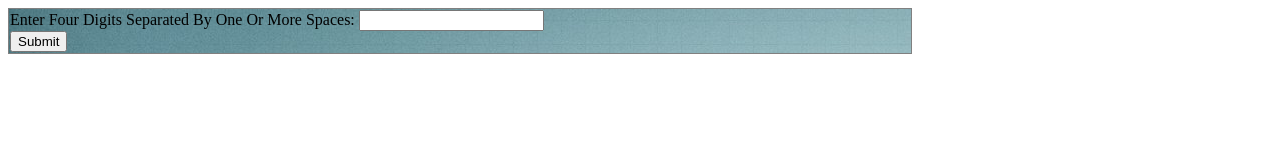
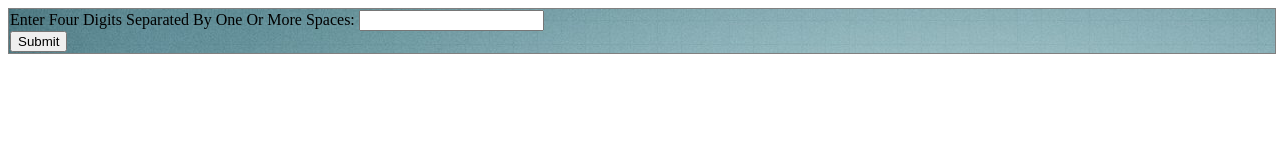
Before and after one commit to christophermarinos/christophermarinos.github.io, a plain HTML site: page hw6.html in a window 1280 px wide. Drawn offline with Linux system fonts and the light colour scheme.

Commit message:
Update hw6style.css

```diff
--- a/hw6style.css
+++ b/hw6style.css
@@ -8,7 +8,7 @@ text-align: center;
 head { text-align: center;}/*this does the same for the head*/
 
 #InputForm {
-    width: 900px;
+    width: 100%;
     padding: 1px;
     border: 1px solid gray;
 	text-align: left;
```
